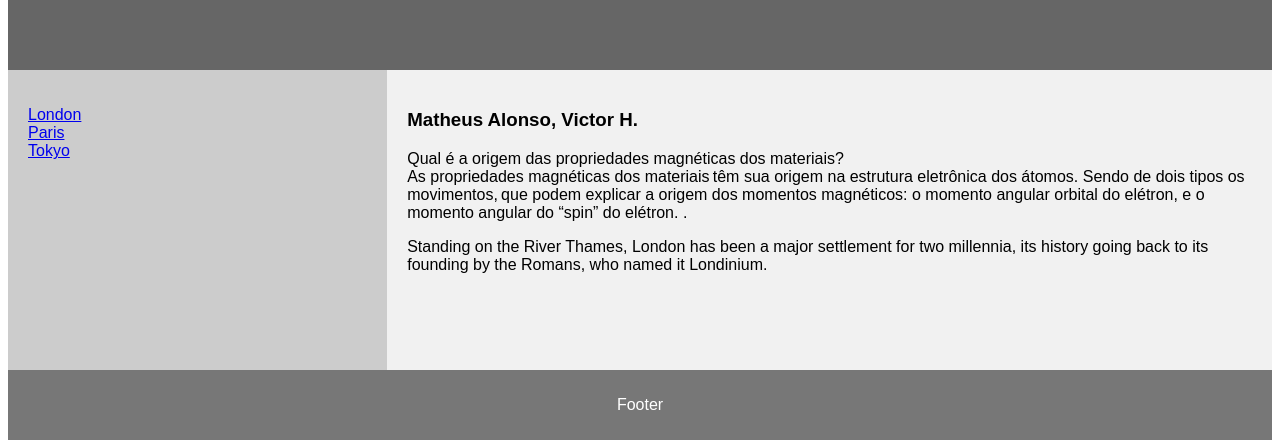
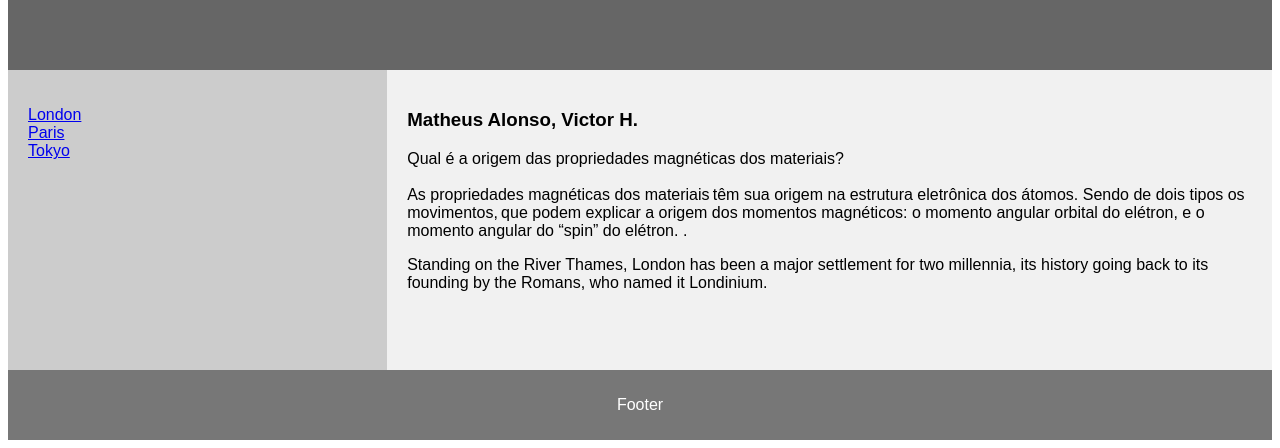
Before and after one commit to matheusbatatad0ce/matheusbatatad0ce.github.io, a plain HTML site: page index.html in a window 1280 px wide. Shown: the part 475-923 px from the top of the page. Drawn offline with Linux system fonts and the light colour scheme.

Commit message:
Update index.html

```diff
--- a/index.html
+++ b/index.html
@@ -94,7 +94,7 @@ footer {
 
   <article>
     <h1>Matheus Alonso, Victor H.</h1>
-    <p>Qual é a origem das propriedades magnéticas dos materiais? <br/> As propriedades magnéticas dos materiais têm sua origem na estrutura eletrônica dos átomos. Sendo de dois tipos os movimentos, que podem explicar a origem dos momentos magnéticos: o momento angular orbital do elétron, e o momento angular do “spin” do elétron. .</p>
+    <p>Qual é a origem das propriedades magnéticas dos materiais? <br/> <br/> As propriedades magnéticas dos materiais têm sua origem na estrutura eletrônica dos átomos. Sendo de dois tipos os movimentos, que podem explicar a origem dos momentos magnéticos: o momento angular orbital do elétron, e o momento angular do “spin” do elétron. .</p>
     <p>Standing on the River Thames, London has been a major settlement for two millennia, its history going back to its founding by the Romans, who named it Londinium.</p>
   </article>
 </section>
```
